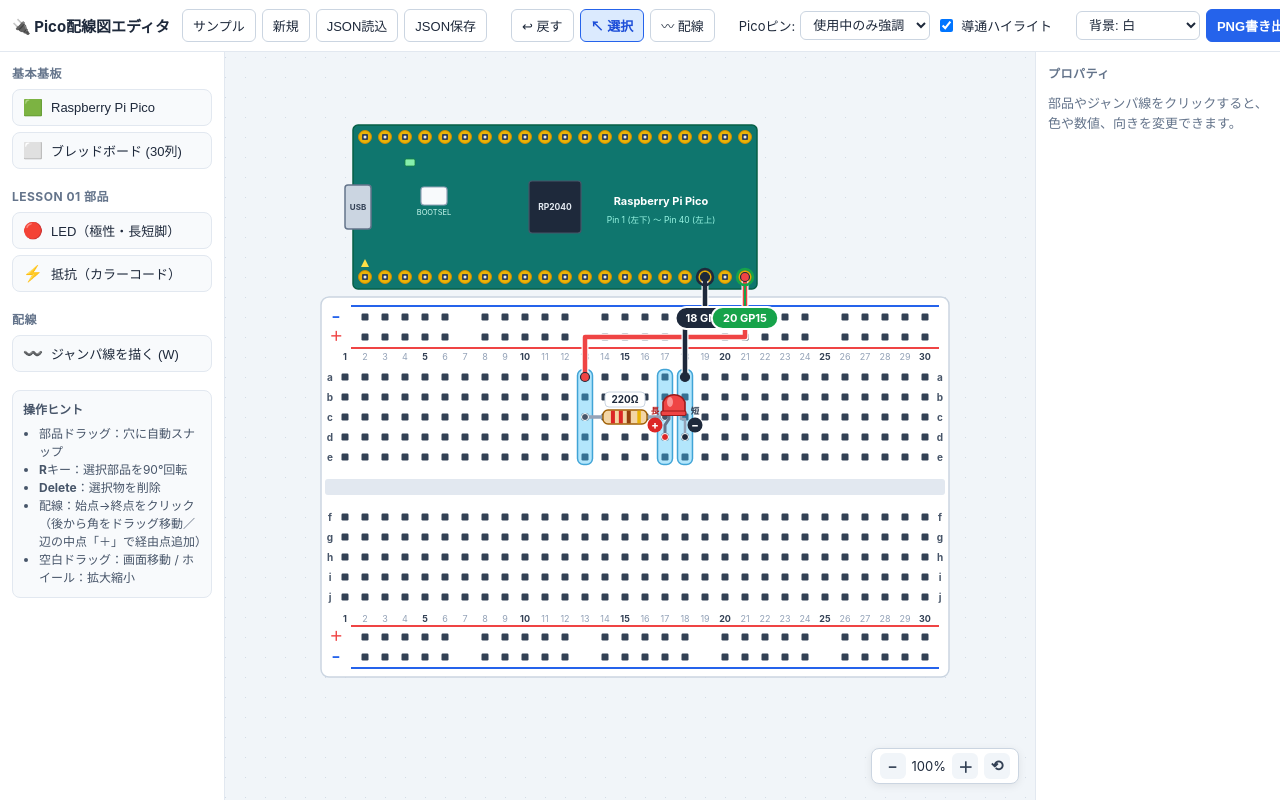
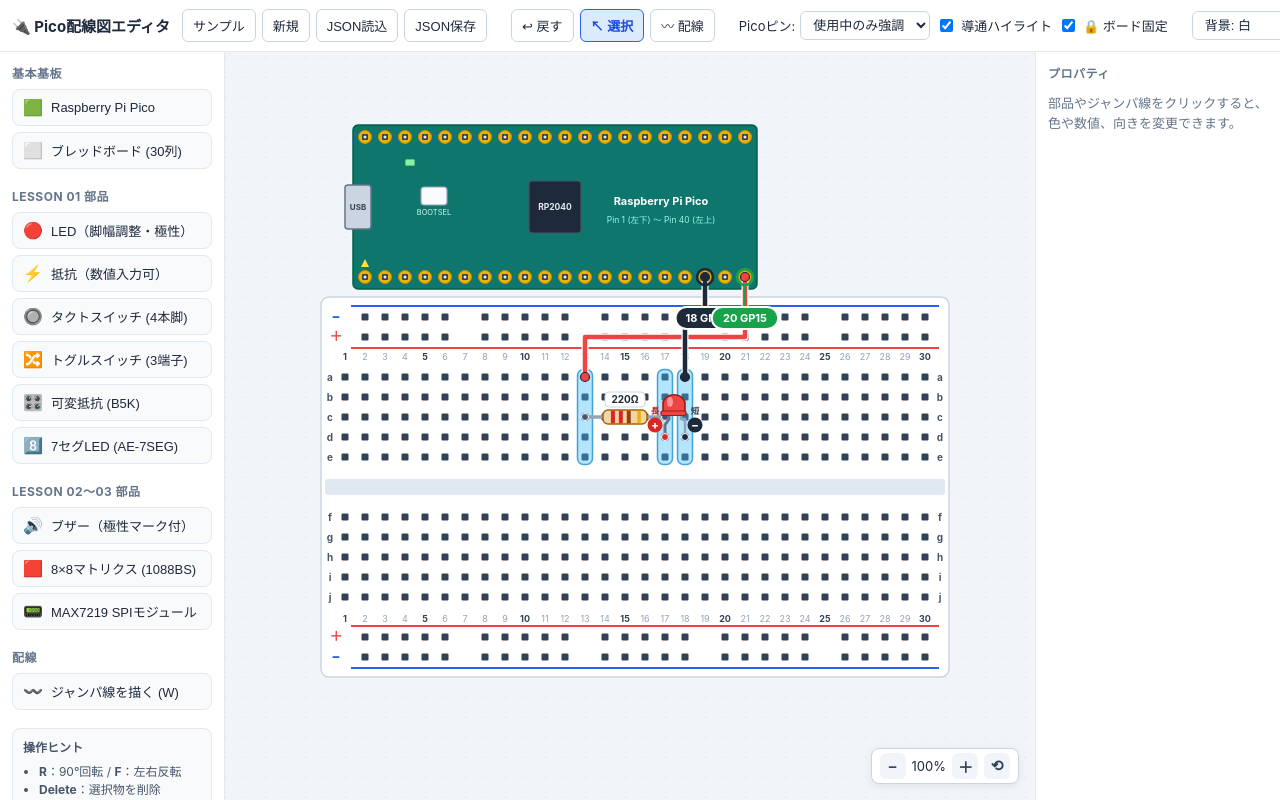
Before and after one commit to MasatoTsujii/pico-wiring-editor, a plain HTML site: page index.html in a window 1280 px wide. Drawn offline with Linux system fonts and the light colour scheme.

Commit message:
Update titles and labels for clarity

```diff
--- a/index.html
+++ b/index.html
@@ -4,7 +4,7 @@
   <meta charset="UTF-8" />
   <meta name="viewport" content="width=device-width, initial-scale=1.0" />
   <meta name="robots" content="noindex, nofollow" />
-  <title>Pico 実体配線図エディタ（Phase 1）</title>
+  <title>Pico 実体配線図エディタ</title>
   <link rel="stylesheet" href="./style.css" />
 </head>
 <body>
@@ -39,9 +39,14 @@
         </select>
       </label>
 
-      <label class="toggle-label">
+      <label class="toggle-label" title="刺さっている列の横5穴を青い帯で強調表示">
         <input type="checkbox" id="toggle-continuity" checked />
         導通ハイライト
+      </label>
+
+      <label class="toggle-label lock-toggle" title="ONにするとブレッドボードが誤って選択・移動されなくなります">
+        <input type="checkbox" id="toggle-lock-boards" checked />
+        🔒 ボード固定
       </label>
     </div>
 
@@ -77,11 +82,43 @@
         <h3>LESSON 01 部品</h3>
         <button class="part-btn" data-add-part="led">
           <span class="part-icon">🔴</span>
-          <span>LED（極性・長短脚）</span>
+          <span>LED（脚幅調整・極性）</span>
         </button>
         <button class="part-btn" data-add-part="resistor">
           <span class="part-icon">⚡</span>
-          <span>抵抗（カラーコード）</span>
+          <span>抵抗（数値入力可）</span>
+        </button>
+        <button class="part-btn" data-add-part="tact_switch">
+          <span class="part-icon">🔘</span>
+          <span>タクトスイッチ (4本脚)</span>
+        </button>
+        <button class="part-btn" data-add-part="toggle_switch">
+          <span class="part-icon">🔀</span>
+          <span>トグルスイッチ (3端子)</span>
+        </button>
+        <button class="part-btn" data-add-part="potentiometer">
+          <span class="part-icon">🎛️</span>
+          <span>可変抵抗 (B5K)</span>
+        </button>
+        <button class="part-btn" data-add-part="seven_seg">
+          <span class="part-icon">8️⃣</span>
+          <span>7セグLED (AE-7SEG)</span>
+        </button>
+      </div>
+
+      <div class="panel-section">
+        <h3>LESSON 02〜03 部品</h3>
+        <button class="part-btn" data-add-part="buzzer">
+          <span class="part-icon">🔊</span>
+          <span>ブザー（極性マーク付）</span>
+        </button>
+        <button class="part-btn" data-add-part="matrix_1088bs">
+          <span class="part-icon">🟥</span>
+          <span>8×8マトリクス (1088BS)</span>
+        </button>
+        <button class="part-btn" data-add-part="matrix_max7219">
+          <span class="part-icon">📟</span>
+          <span>MAX7219 SPIモジュール</span>
         </button>
       </div>
 
@@ -96,11 +133,11 @@
       <div class="help-box">
         <strong>操作ヒント</strong>
         <ul>
-          <li>部品ドラッグ：穴に自動スナップ</li>
-          <li><b>R</b>キー：選択部品を90°回転</li>
+          <li><b>R</b>：90°回転 / <b>F</b>：左右反転</li>
           <li><b>Delete</b>：選択物を削除</li>
-          <li>配線：始点→終点をクリック（後から角をドラッグ移動／辺の中点「＋」で経由点追加）</li>
-          <li>空白ドラッグ：画面移動 / ホイール：拡大縮小</li>
+          <li><b>GND接続線</b>は自動で黒になります</li>
+          <li>ボードを動かす時は上の<b>🔒ボード固定</b>をOFF</li>
+          <li>空白ドラッグ：移動 / ホイール：拡大縮小</li>
         </ul>
       </div>
     </aside>
@@ -108,7 +145,7 @@
     <!-- 中央：SVGキャンバス -->
     <main class="canvas-area">
       <div id="mode-banner" class="mode-banner hidden">
-        配線モード：始点と終点の穴をクリックしてください（Escで解除）
+        配線モード：始点と終点の穴をクリック（GNDに繋がる線は自動で黒になります / Escで解除）
       </div>
       <svg id="canvas-svg" xmlns="http://www.w3.org/2000/svg">
         <defs>
@@ -144,7 +181,7 @@
       <div class="panel-section">
         <h3>プロパティ</h3>
         <div id="property-content" class="property-content">
-          <p class="empty-note">部品やジャンパ線をクリックすると、色や数値、向きを変更できます。</p>
+          <p class="empty-note">部品やジャンパ線をクリックすると、色・数値・脚幅・向き・反転を変更できます。</p>
         </div>
       </div>
     </aside>
```
